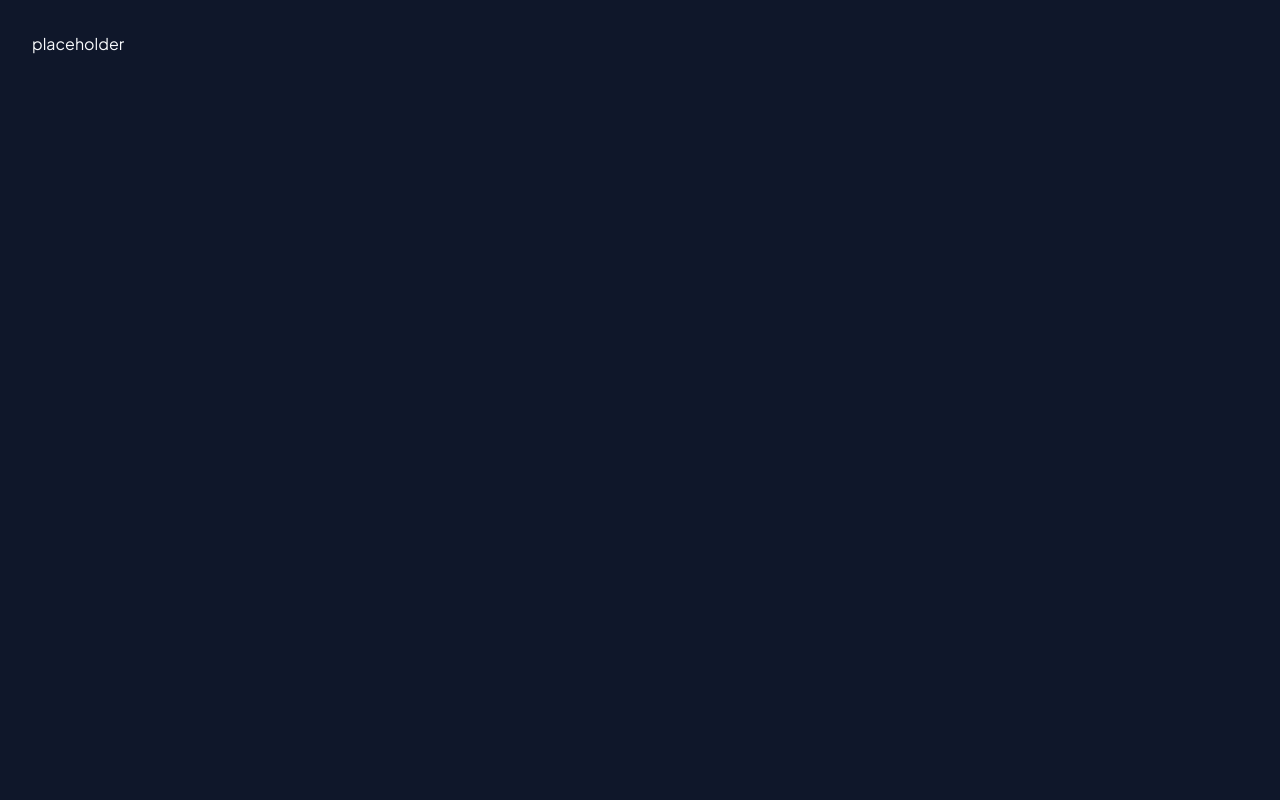
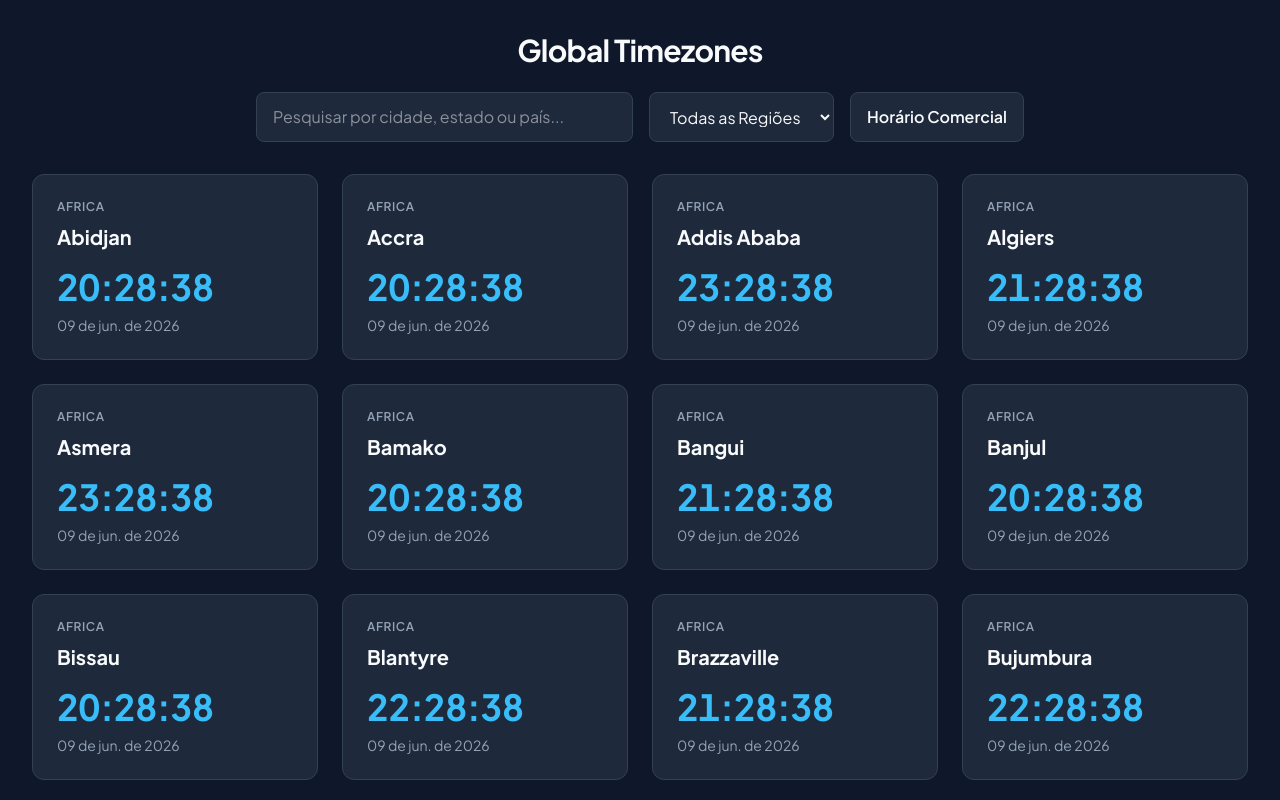
Before and after one commit to julianoduit/timezone-dashboard, a Next.js app: page / in a window 1280 px wide. Shown: the top 800 px of the page. Built offline with nearby package versions, Linux system fonts and the light colour scheme.

Commit message:
feat: add SSR page that builds IANA timezone list and mounts Dashboard

```diff
--- a/app/page.tsx
+++ b/app/page.tsx
@@ -1,3 +1,15 @@
+import { Dashboard } from "@/components/Dashboard";
+import type { TimezoneLocation } from "@/types/timezone";
+
+function buildTimezoneList(): TimezoneLocation[] {
+  return Intl.supportedValuesOf("timeZone").map((tz) => {
+    const [region, ...cityParts] = tz.split("/");
+    const city = cityParts.join(" ").replace(/_/g, " ") || region;
+    return { name: city, country: region, timezone: tz };
+  });
+}
+
 export default function Home() {
-  return <div>placeholder</div>;
+  const initialData = buildTimezoneList();
+  return <Dashboard initialData={initialData} />;
 }
```
